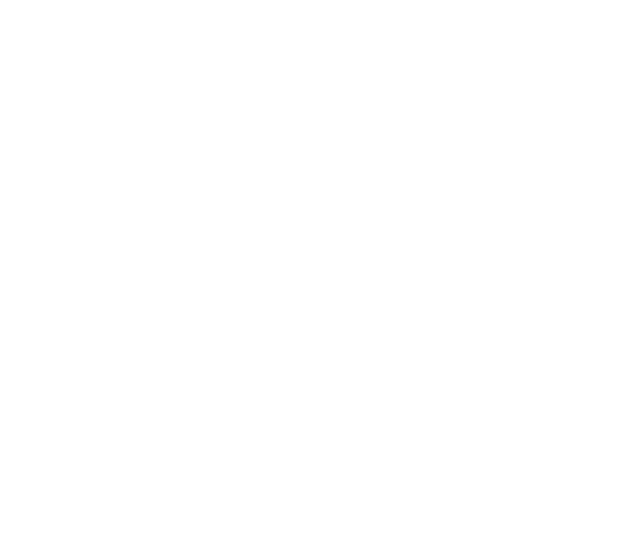
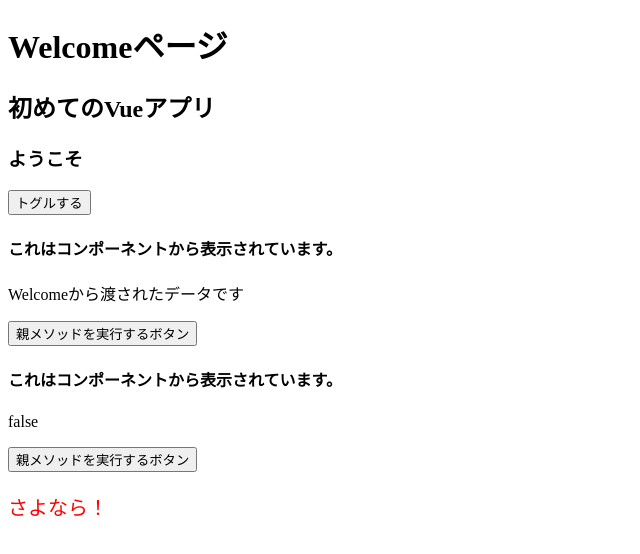
Before and after one commit to Emetselch1984/live_chat_vuejs, a Vue app: page /welcome in a window 1280 px wide. Before the commit this address had no page. Shown: the top 554 px of the page, without its empty margins (0-640 px from the left). Built offline with nearby package versions, Linux system fonts and the light colour scheme.

Commit message:
add: トップページの作成。welcomeページのパスを/welclomeに変更

```diff
--- a/src/router/index.js
+++ b/src/router/index.js
@@ -1,10 +1,16 @@
 import { createRouter, createWebHistory } from 'vue-router'
 import Welcome from '../views/Welcome'
+import Top from '../views/Top'
 const routes = [
   {
-    path: '/',
+    path: '/welcome',
     name: "Welcome",
     component: Welcome
+  },
+  {
+    path: '/',
+    name: "Top",
+    component: Top
   }
 ]
 
--- /dev/null
+++ b/src/views/Top.vue
@@ -0,0 +1,16 @@
+<template>
+  <section>
+    <div class="container welcome">
+      <h1>ようこそ</h1>
+    </div>
+  </section>
+</template>
+<script>
+
+</script>
+<style scoped>
+.welcome{
+  text-align: center;
+  padding: 20px 0;
+}
+</style>
--- a/src/views/Welcome.vue
+++ b/src/views/Welcome.vue
@@ -48,3 +48,9 @@ export default {
   }
 }
 </script>
+<style scoped>
+p {
+  font-size: 20px;
+  color: red;
+}
+</style>
```
